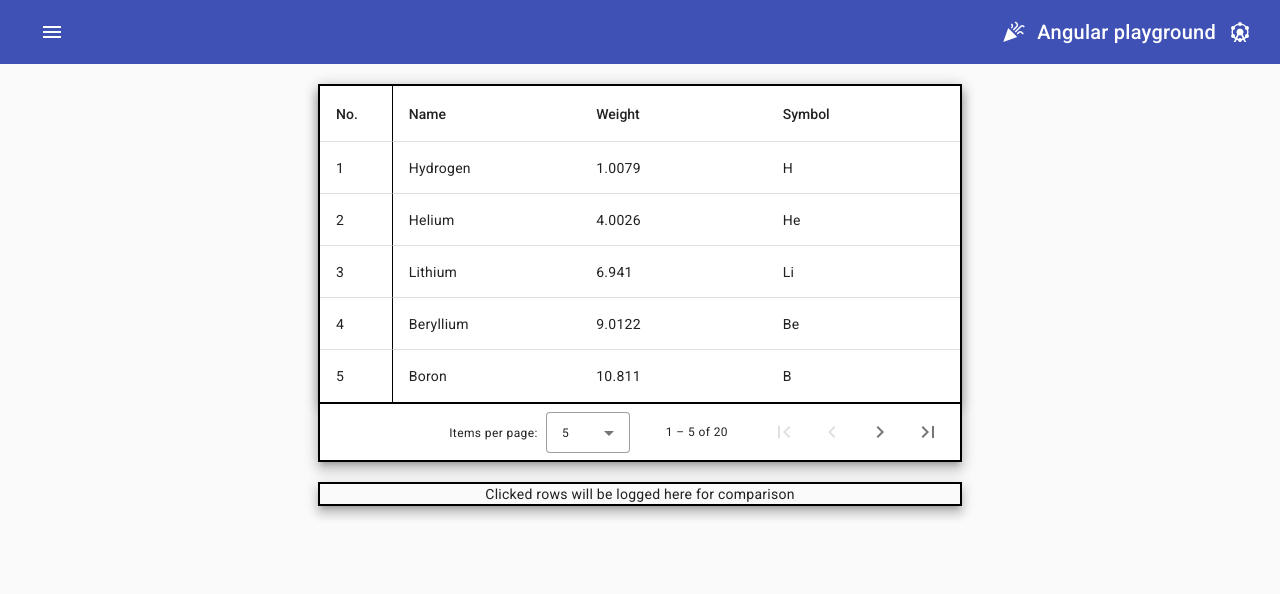
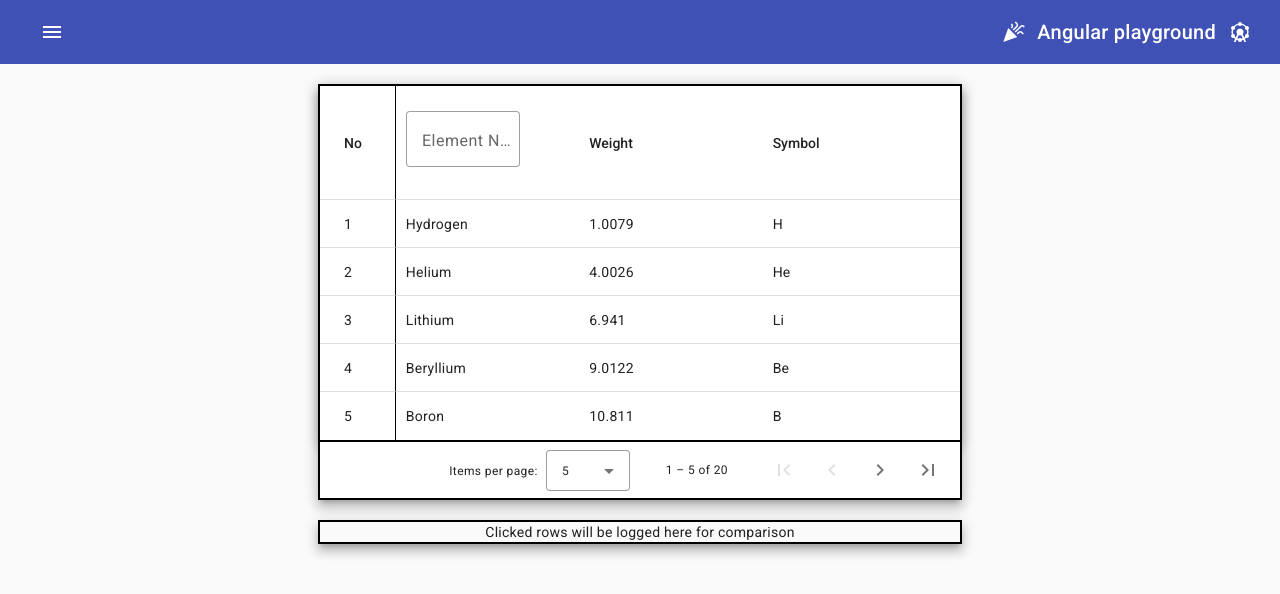
Before and after one commit to dnlbowers/angular-playground, an Angular app: page /tables in a window 1280 px wide. Shown: the top 594 px of the page. Built offline with nearby package versions, Linux system fonts and the light colour scheme.

Commit message:
add form field into header

```diff
--- a/src/app/_modules/material/material.module.ts
+++ b/src/app/_modules/material/material.module.ts
@@ -7,6 +7,7 @@ import {MatSidenavModule} from '@angular/material/sidenav';
 import {MatListModule} from '@angular/material/list';
 import {MatButtonModule} from '@angular/material/button';
 import {MatIconModule} from '@angular/material/icon';
+import { MatInputModule } from '@angular/material/input';
 import {MatTableModule} from '@angular/material/table';
 import {MatPaginatorModule} from '@angular/material/paginator';
 import { MatFormFieldModule } from '@angular/material/form-field';
@@ -27,6 +28,7 @@ import {MatSortModule} from '@angular/material/sort';
     MatPaginatorModule,
     MatFormFieldModule,
     MatSortModule,
+    MatInputModule,
   ],
   exports: [
     MatToolbarModule,
@@ -38,7 +40,8 @@ import {MatSortModule} from '@angular/material/sort';
     MatTableModule,
     MatPaginatorModule,
     MatFormFieldModule,
-    MatSortModule
+    MatSortModule,
+    MatInputModule
   ]
 })
 export class MaterialModule { }
--- a/src/app/app.module.ts
+++ b/src/app/app.module.ts
@@ -7,6 +7,7 @@ import { MaterialModule } from './_modules/material/material.module';
 import { DogsComponent } from './dogs/dogs.component';
 import { HttpClientModule } from '@angular/common/http';
 import { TablesComponent } from './tables/tables.component';
+import { ReactiveFormsModule } from '@angular/forms';
 
 @NgModule({
   declarations: [
@@ -19,6 +20,7 @@ import { TablesComponent } from './tables/tables.component';
     AppRoutingModule,
     BrowserAnimationsModule,
     MaterialModule,
+    ReactiveFormsModule,
     HttpClientModule,
   ],
   providers: [],
--- a/src/app/tables/tables.component.html
+++ b/src/app/tables/tables.component.html
@@ -1,39 +1,43 @@
 
 <div class="container mat-elevation-z8">
-    <table mat-table [dataSource]="dataSource" matSort class="mat-elevation-z8">
+    <mat-table mat-table [dataSource]="dataSource" matSort class="mat-elevation-z8">
 
       <!--- Note that these columns can be defined in any order.
             The actual rendered columns are set as a property on the row definition" -->
 
       <!-- Position Column -->
       <ng-container matColumnDef="position">
-        <th mat-header-cell *matHeaderCellDef mat-sort-header> No. </th>
-        <td mat-cell *matCellDef="let element"> {{element.position}} </td>
+        <mat-header-cell *matHeaderCellDef mat-sort-header>No</mat-header-cell>
+        <mat-cell *matCellDef="let element"> {{element.position}} </mat-cell>
       </ng-container>
 
       <!-- Name Column -->
       <ng-container matColumnDef="name">
-        <th mat-header-cell *matHeaderCellDef mat-sort-header> Name </th>
-        <td mat-cell *matCellDef="let element"> {{element.name}} </td>
+        <mat-header-cell *matHeaderCellDef>
+          <mat-form-field appearance="outline">
+            <mat-label>Element Name</mat-label>
+            <input  [formControl]="nameFilter" placeholder="Search..." matInput>
+          </mat-form-field> </mat-header-cell>
+        <mat-cell *matCellDef="let element"> {{element.name}} </mat-cell>
       </ng-container>
 
       <!-- Weight Column -->
       <ng-container matColumnDef="weight">
-        <th mat-header-cell *matHeaderCellDef mat-sort-header> Weight </th>
-        <td mat-cell *matCellDef="let element"> {{element.weight}} </td>
+        <mat-header-cell *matHeaderCellDef mat-sort-header> Weight </mat-header-cell>
+        <mat-cell *matCellDef="let element"> {{element.weight}} </mat-cell>
       </ng-container>
 
       <!-- Symbol Column -->
       <ng-container matColumnDef="symbol">
-        <th mat-header-cell *matHeaderCellDef mat-sort-header> Symbol </th>
-        <td mat-cell *matCellDef="let element"> {{element.symbol}} </td>
+        <mat-header-cell *matHeaderCellDef mat-sort-header> Symbol </mat-header-cell>
+        <mat-cell *matCellDef="let element"> {{element.symbol}} </mat-cell>
       </ng-container>
 
-      <tr mat-header-row *matHeaderRowDef="displayedColumns"></tr>
-      <tr mat-row (click)="clickedRows.add(row)" [class.highlighted-row]="clickedRows.has(row)"
-        *matRowDef="let row; columns: displayedColumns;"></tr>
+      <mat-header-row *matHeaderRowDef="displayedColumns"></mat-header-row>
+      <mat-row (click)="selectRow(row)" [class.highlighted-row]="clickedRows.has(row)"
+        *matRowDef="let row; columns: displayedColumns;"></mat-row>
 
-    </table>
+    </mat-table>
     <mat-paginator [pageSizeOptions]="[3, 5, 10, 20]"
         [pageSize]="5"
         showFirstLastButtons
--- a/src/app/tables/tables.component.scss
+++ b/src/app/tables/tables.component.scss
@@ -5,7 +5,7 @@
     text-align: center;
 }
 
-table {
+mat-table {
     width: 100%;
 }
 
@@ -15,8 +15,7 @@ mat-paginator {
 
 .mat-column-position {
     border-right: 1px solid #000;
-    width: 20px;
-
+    flex: 0.25;
 }
 
 .mat-mdc-row:hover .mat-mdc-cell,
@@ -57,3 +56,14 @@ ul > li > mat-icon{
     text-align: start;
     position: relative;
 }
+
+mat-header-cell, mat-cell {
+    padding: 10px;
+    text-align: center;
+}
+
+mat-form-field {
+    margin-top: 15px;
+    margin: 15 auto;
+    width: 70%;
+}
--- a/src/app/tables/tables.component.ts
+++ b/src/app/tables/tables.component.ts
@@ -3,6 +3,7 @@ import { PeriodicElement } from '../_models/periodic-element';
 import { MatPaginator } from '@angular/material/paginator';
 import { MatTableDataSource } from '@angular/material/table';
 import { MatSort } from '@angular/material/sort';
+import { FormControl, FormGroup } from '@angular/forms';
 
 const ELEMENT_DATA: PeriodicElement[] = [
   {position: 1, name: 'Hydrogen', weight: 1.0079, symbol: 'H'},
@@ -36,6 +37,10 @@ export class TablesComponent implements AfterViewInit {
   displayedColumns: string[] = ['position', 'name', 'weight', 'symbol'];
   dataSource = new MatTableDataSource<PeriodicElement>(ELEMENT_DATA);
   clickedRows = new Set<PeriodicElement>();
+  positionFilter = new FormControl('');
+  nameFilter = new FormControl('');
+  weightFiler = new FormControl('');
+  symbol = new FormControl('');
 
   @ViewChild(MatPaginator)
   paginator!: MatPaginator;
@@ -46,4 +51,8 @@ export class TablesComponent implements AfterViewInit {
     this.dataSource.paginator = this.paginator;
     this.dataSource.sort = this.sort;
   }
+
+  selectRow(row: PeriodicElement){
+    this.clickedRows.has(row)? this.clickedRows.delete(row): this.clickedRows.add(row)
+  }
 }
```
